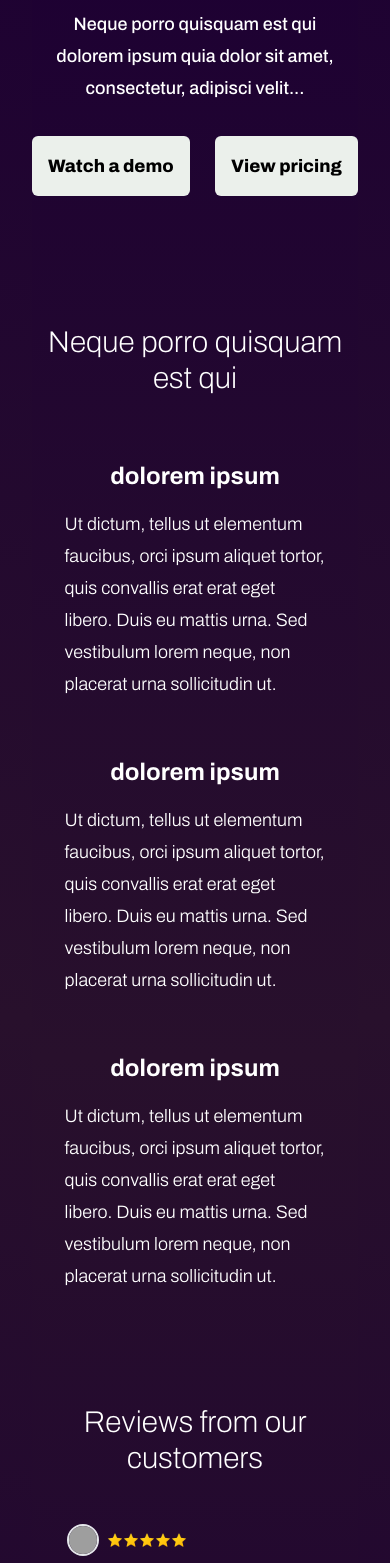
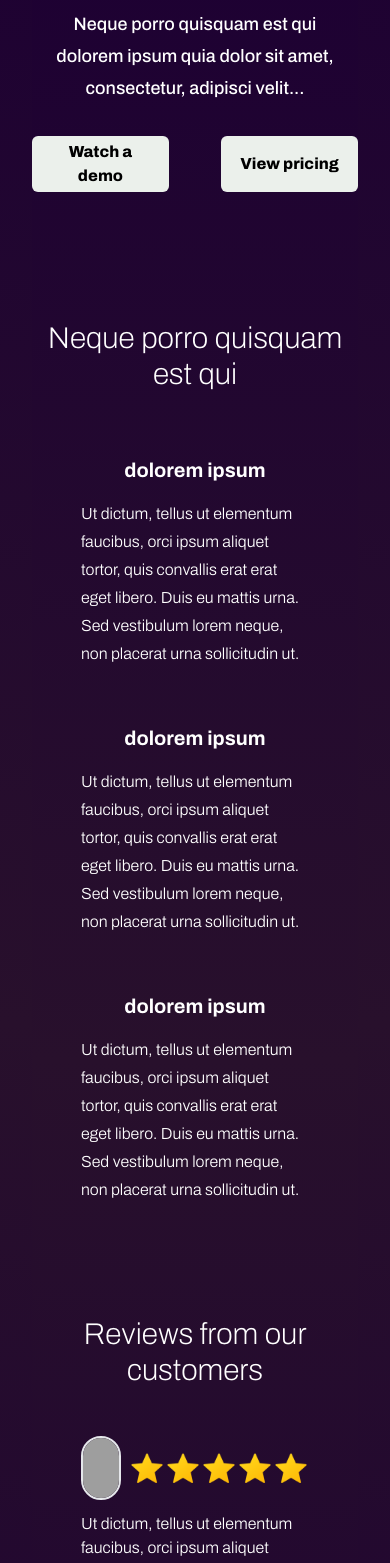
Before and after one commit to josejhkim/mlb-site, a Next.js app: page / in a window 390 px wide. Shown: the part 180-1743 px from the top of the page. Built offline with nearby package versions, Linux system fonts and the light colour scheme; grey boxes are pictures that could not be loaded.

Commit message:
Add more breakpoints to responsive design

```diff
--- a/app/components/home/featureparagraph.tsx
+++ b/app/components/home/featureparagraph.tsx
@@ -5,16 +5,16 @@ const FeatureParagraph = ({heading, body}: {heading: string, body: string}) => {
     <div className="
     text-white
     flex flex-col items-center
-    w-[80%] lg:w-[27%]
+    w-[70%] lg:w-[27%]
     ">
       <h3 className="font-bold
-      text-2xl lg:text-4xl
+      text-xl sm:text-2xl md:text-3xl lg:text-4xl
       mb-4 lg:mb-8">
         {heading}
       </h3>
       <p className="font-light
-      text-lg lg:text-2xl
-      leading-8 lg:leading-9">
+      text-base sm:text-lg md:text-xl lg:text-2xl
+      leading-7 md:leading-8 lg:leading-9">
         {body}
       </p>
     </div>
--- a/app/components/home/reviewcard.tsx
+++ b/app/components/home/reviewcard.tsx
@@ -5,16 +5,21 @@ const ReviewCard = ({ reviewerImage, stars, reviewText }: {
   reviewerImage: string, stars: number, reviewText: string
 }) => {
   const starsDOM = Array.from({ length: stars }, (_, index) => (
-    <Image alt="Star" key={index} width={20} height={20} className="w-4 lg:w-9 h-4 lg:h-9 shrink-0" src="/home/star.png" />
+    <Image alt="Star" key={index} width={20} height={20} className="
+    w-9
+    h-9 shrink-0" src="/home/star.png" />
   ));
 
   return (
-    <div className="w-64 lg:w-[27%]">
+    <div className="flex flex-col
+    w-[70%] lg:w-[30%]
+    items-center lg:items-start
+    ">
       <div className="flex
       gap-2 lg:gap-6">
         <div className="rounded-full border-2
-        w-8 lg:w-16
-        h-8 lg:h-16
+        w-16
+        h-16
         overflow-hidden">
           <Image alt="Reviewer" src={reviewerImage} width={40} height={40} className="w-full h-full"/>
         </div>
--- a/app/page.tsx
+++ b/app/page.tsx
@@ -10,10 +10,16 @@ export default function Home() {
       justify-center lg:justify-between">
         <div className="flex flex-col text-white
         items-center lg:items-start">
-          <h1 className="font-black text-5xl lg:text-7xl mb-4">
+          <h1 className="font-black
+          text-5xl sm:text-6xl md:text-7xl
+          mb-4">
             Lorem Ipsum
           </h1>
-          <p className="font-medium text-lg leading-8 text-center lg:text-left lg:text-2xl lg:leading-10 mb-8">
+          <p className="font-medium
+          text-center lg:text-left
+          text-lg sm:text-xl md:text-2xl
+          leading-8 sm:leading-9 md:leading-10
+          mb-8">
             Neque porro quisquam est qui
             <br />
             dolorem ipsum quia dolor sit amet,
@@ -22,17 +28,19 @@ export default function Home() {
           </p>
           <div className="flex w-full justify-between">
             <Link href="/guide" className="font-extrabold bg-[#EBF0EB] text-black rounded-md
-            lg:w-[42%] text-center
-            text-lg lg:text-2xl
+            w-[42%] text-center
+            flex items-center justify-center
+            text-base sm:text-lg md:text-xl lg:text-2xl
             px-4 lg:px-0
-            py-4">
+            py-1 sm:py-4 lg-px-4">
               Watch a demo
             </Link>
             <Link href="/pricing" className="font-extrabold bg-[#EBF0EB] text-black rounded-md
-            lg:w-[42%] text-center
-            text-lg lg:text-2xl
+            w-[42%] text-center
+            flex items-center justify-center
+            text-base sm:text-lg md:text-xl lg:text-2xl
             px-4 lg:px-0
-            py-4">
+            py-1 sm:py-4 lg:px-4">
               View pricing
             </Link>
           </div>
@@ -47,8 +55,8 @@ export default function Home() {
       items-center
       mt-32 lg:mt-64">
         <h2 className="text-white font-extralight
-        text-center lg:text-left
-        text-3xl lg:text-5xl">
+        text-center
+        text-3xl sm:text-4xl md:text-5xl">
           Neque porro quisquam est qui
         </h2>
         <div className="
@@ -66,8 +74,9 @@ export default function Home() {
 
       <div className="flex flex-col items-center
       mt-28 lg:mt-44">
-        <h2 className="text-white text-center font-extralight
-        text-3xl lg:text-5xl">
+        <h2 className="text-white
+        text-center font-extralight
+        text-3xl sm:text-4xl md:text-5xl">
           Reviews from our customers
         </h2>
         <div className="
@@ -77,6 +86,7 @@ export default function Home() {
         mb-12
         w-fit lg:w-full
         gap-10
+        items-center
         justify-between">
           <ReviewCard reviewerImage="https://images.unsplash.com/photo-1524334228333-0f6db392f8a1?w=500&auto=format&fit=crop&q=60&ixlib=rb-4.0.3&ixid=M3wxMjA3fDB8MHxzZWFyY2h8NHx8YmxhY2slMjBiYWNrZ3JvdW5kfGVufDB8fDB8fHww" reviewText="Ut dictum, tellus ut elementum faucibus, orci ipsum aliquet tortor, quis convallis erat erat eget libero. Duis eu mattis urna. Sed vestibulum lorem neque, non placerat urna sollicitudin ut. " stars={5}/>
           <ReviewCard reviewerImage="https://images.unsplash.com/photo-1524334228333-0f6db392f8a1?w=500&auto=format&fit=crop&q=60&ixlib=rb-4.0.3&ixid=M3wxMjA3fDB8MHxzZWFyY2h8NHx8YmxhY2slMjBiYWNrZ3JvdW5kfGVufDB8fDB8fHww" reviewText="Ut dictum, tellus ut elementum faucibus, orci ipsum aliquet tortor, quis convallis erat erat eget libero. Duis eu mattis urna. Sed vestibulum lorem neque, non placerat urna sollicitudin ut. " stars={5}/>
```
